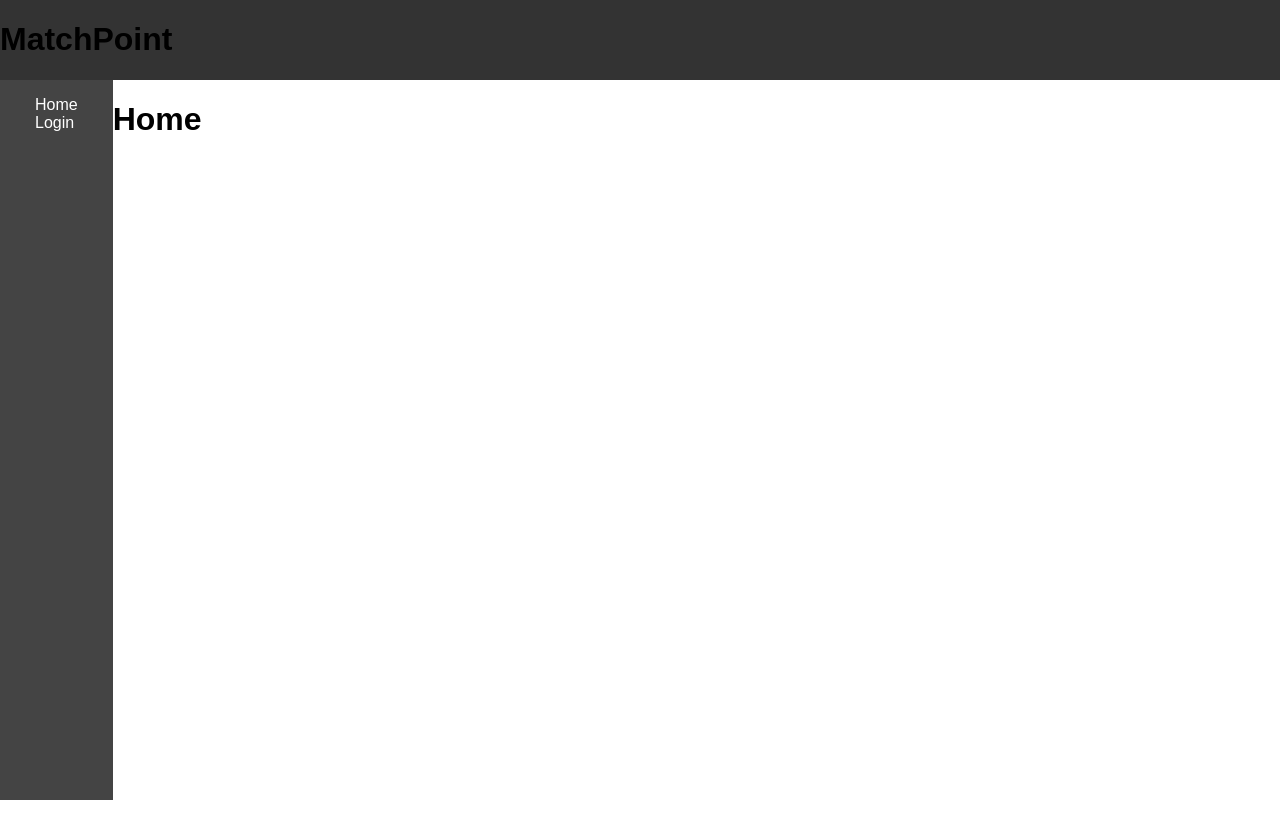
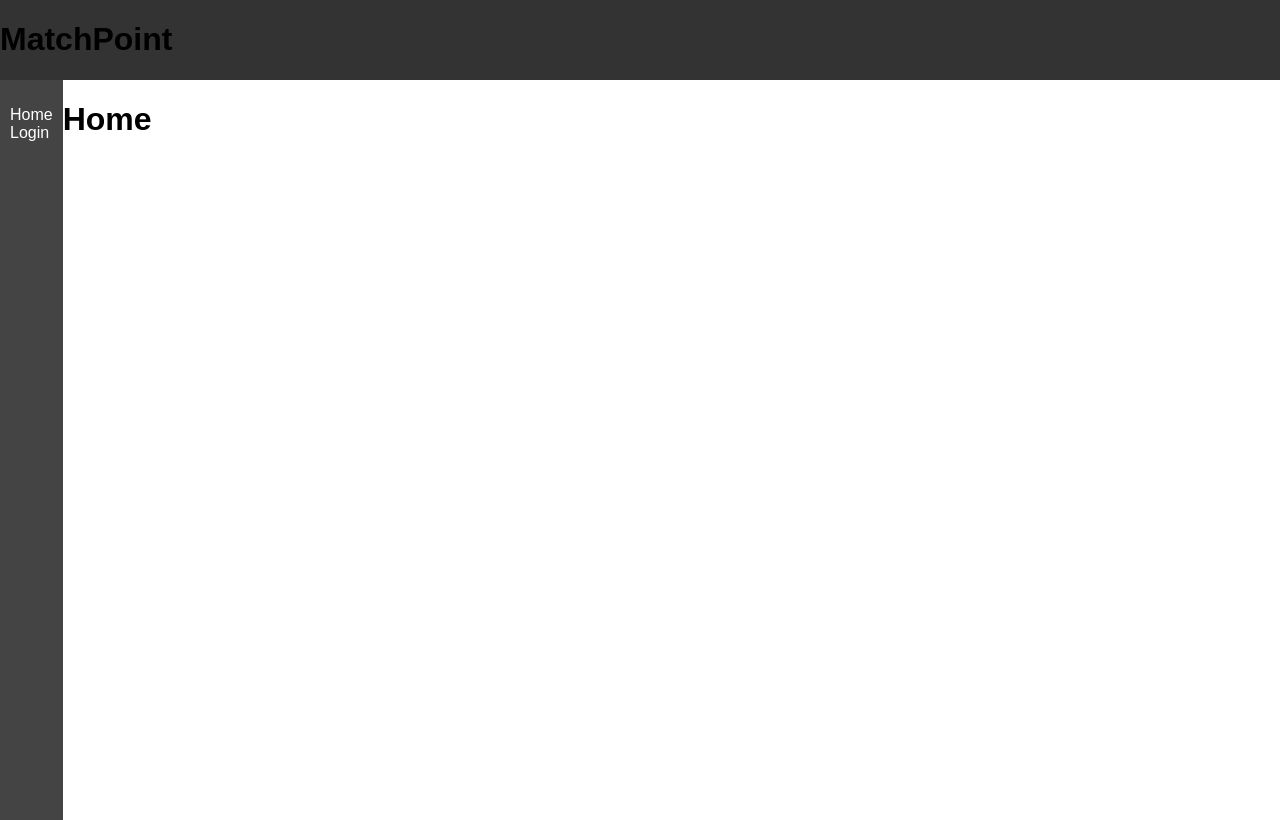
Before and after one commit to mouhist-innoSoft/MATCHPOINT-REACT-FRONT, a React (Vite) app: page / in a window 1280 px wide. Built offline with nearby package versions, Linux system fonts and the light colour scheme.

Commit message:
Fix padding hitbox issue

```diff
--- a/src/styles/global.css
+++ b/src/styles/global.css
@@ -16,13 +16,13 @@ body, html {
 }
 
 .sidenav {
+  padding: 10px;
   height: 100%;
   background-color: #444;
   color: #fff;
 }
 
 .sidenav a {
-  padding: 35px;
   color: #fff;
   text-decoration: none;
 }
```
